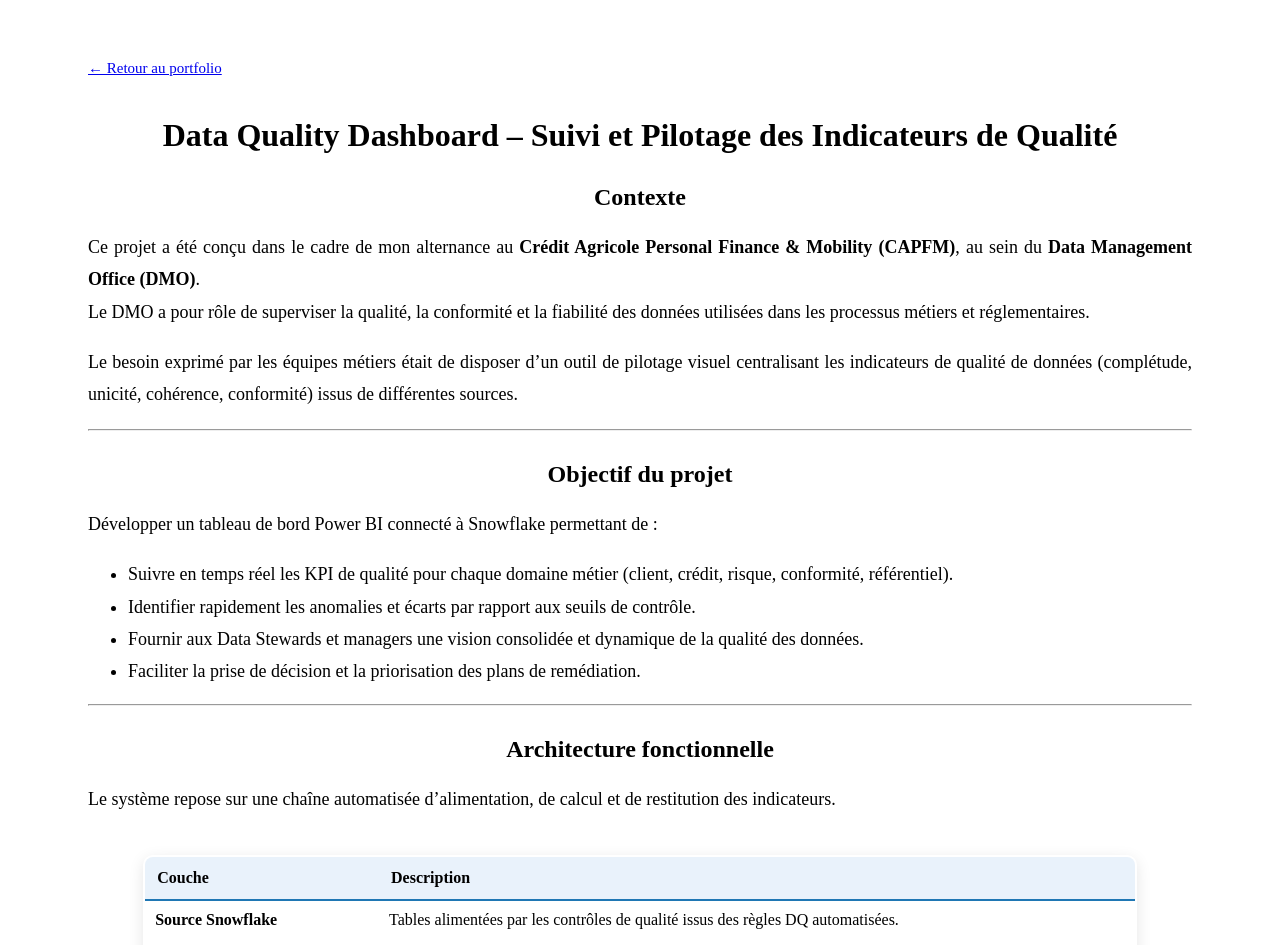
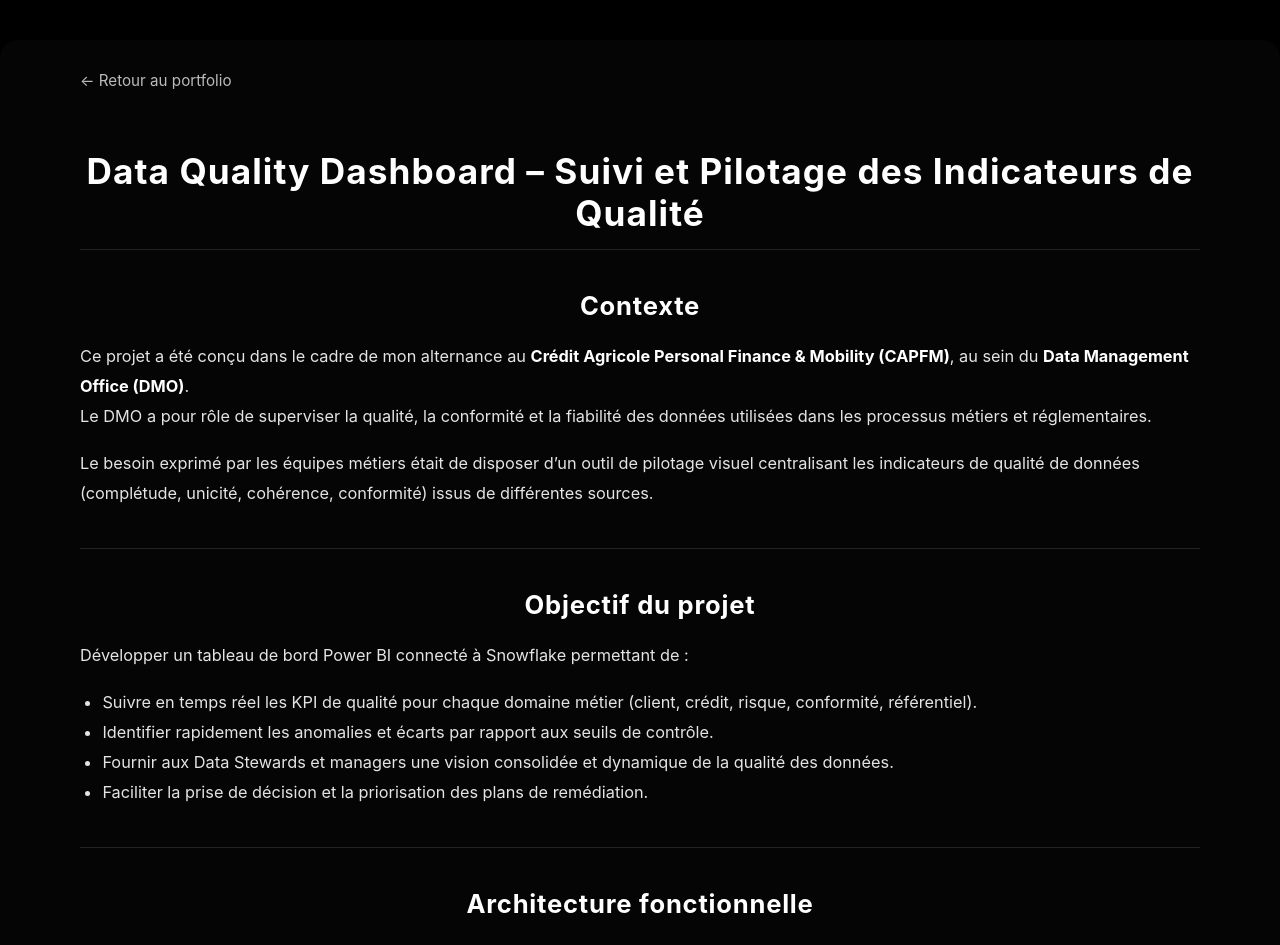
Before and after one commit to TariqTamrabet/portfolio-tariq-tamrabet, a Jekyll site: the page built from projects/data-quality-dashboard/index.md, in a window 1280 px wide. Shown: the top 945 px of the page. Built offline with Jekyll 4.4.1, drawn with Linux system fonts in a browser that asks for light colours.

Commit message:
Update project.html

```diff
--- a/_layouts/project.html
+++ b/_layouts/project.html
@@ -4,42 +4,159 @@
     <meta charset="UTF-8">
     <title>{{ page.title }}</title>
     <style>
-      /* On masque le header/footer global du thème */
+      /* Reset léger */
+      * {
+        box-sizing: border-box;
+      }
+
+      /* Fond global noir */
+      body {
+        margin: 0;
+        padding: 0;
+        background-color: #000000;       /* fond noir global */
+        color: #f5f5f5;                  /* texte clair */
+        font-family: -apple-system, BlinkMacSystemFont, "Segoe UI", Roboto, sans-serif;
+      }
+
+      /* Masquer le thème GitHub Pages */
       header, footer, .page-header, .site-header, .site-footer, .profile-sidebar {
         display: none !important;
       }
 
-      /* Zone de contenu élargie */
+      /* Contenu principal : fond noir + bloc central plus large */
       main.page-content {
-        max-width: 1400px;        /* au lieu de 1000px */
-        margin: 40px auto;
-        padding: 20px 80px;       /* plus de place sur les côtés */
-        text-align: justify;
+        max-width: 1400px;               /* plus large pour étaler le texte */
+        margin: 40px auto 60px auto;
+        padding: 30px 80px;
+        background-color: #050505;       /* noir très sombre pour le bloc contenu */
+        border-radius: 18px;
+        box-shadow: 0 0 40px rgba(0, 0, 0, 0.8);
       }
 
+      /* Titres */
       h1, h2, h3 {
         text-align: center;
         margin-top: 30px;
+        margin-bottom: 20px;
+        color: #ffffff;
+        letter-spacing: 0.03em;
       }
 
+      h1 {
+        font-size: 2.2rem;
+        border-bottom: 1px solid #222222;
+        padding-bottom: 15px;
+      }
+
+      h2 {
+        font-size: 1.6rem;
+        margin-top: 40px;
+      }
+
+      h3 {
+        font-size: 1.3rem;
+        margin-top: 30px;
+      }
+
+      /* Lien de retour au portfolio */
       .back-link {
+        display: inline-block;
+        margin-bottom: 30px;
+        font-size: 0.95rem;
+        text-decoration: none;
+        color: #bbbbbb;
+        transition: color 0.2s ease, transform 0.2s ease;
+      }
+
+      .back-link:hover {
+        color: #ffffff;
+        transform: translateX(-2px);
+      }
+
+      /* Texte général */
+      p, li {
+        font-size: 1.02rem;
+        line-height: 1.85;
+        color: #e4e4e4;
+      }
+
+      strong, b {
+        color: #ffffff;
+      }
+
+      /* Listes */
+      ul, ol {
+        padding-left: 1.4rem;
+      }
+
+      /* Liens dans le contenu */
+      a {
+        color: #4da3ff;
+        text-decoration: none;
+      }
+
+      a:hover {
+        text-decoration: underline;
+      }
+
+      /* Images (par défaut) – les styles inline restent prioritaires */
+      main.page-content img {
         display: block;
-        margin-bottom: 40px;
-        font-size: 15px;
+        margin: 30px auto;
+        max-width: 100%;            /* permet de vraiment occuper la largeur du bloc */
+        height: auto;
+      }
+
+      /* Tables markdown par défaut (si tu en utilises sans <table style=...>) */
+      main.page-content table {
+        width: 100%;
+        margin: 30px auto;
+        border-collapse: collapse;
+        font-size: 0.98rem;
+        background-color: #050505;
+        color: #f0f0f0;
+      }
+
+      main.page-content th,
+      main.page-content td {
+        border: 1px solid #333333;
+        padding: 10px 12px;
         text-align: left;
       }
 
-      /* Règle générale pour les images (laisse les styles inline prendre le dessus) */
-      main.page-content img {
-        display: block;
-        margin: 30px auto;
-        max-width: 100%;          /* permet aux images de s'étaler sur toute la largeur dispo */
-        height: auto;
+      main.page-content thead th {
+        background-color: #111111;
       }
 
-      p, li {
-        font-size: 18px;          /* texte un peu plus grand */
-        line-height: 1.8;         /* plus aéré */
+      main.page-content tbody tr:nth-child(even) {
+        background-color: #080808;
+      }
+
+      /* Séparateurs horizontaux */
+      hr {
+        border: none;
+        border-top: 1px solid #222222;
+        margin: 40px 0;
+      }
+
+      /* Responsive : réduire les marges sur petits écrans */
+      @media (max-width: 900px) {
+        main.page-content {
+          padding: 20px 20px;
+          margin: 20px auto 40px auto;
+        }
+
+        h1 {
+          font-size: 1.7rem;
+        }
+
+        h2 {
+          font-size: 1.4rem;
+        }
+
+        p, li {
+          font-size: 0.98rem;
+        }
       }
     </style>
   </head>
```
